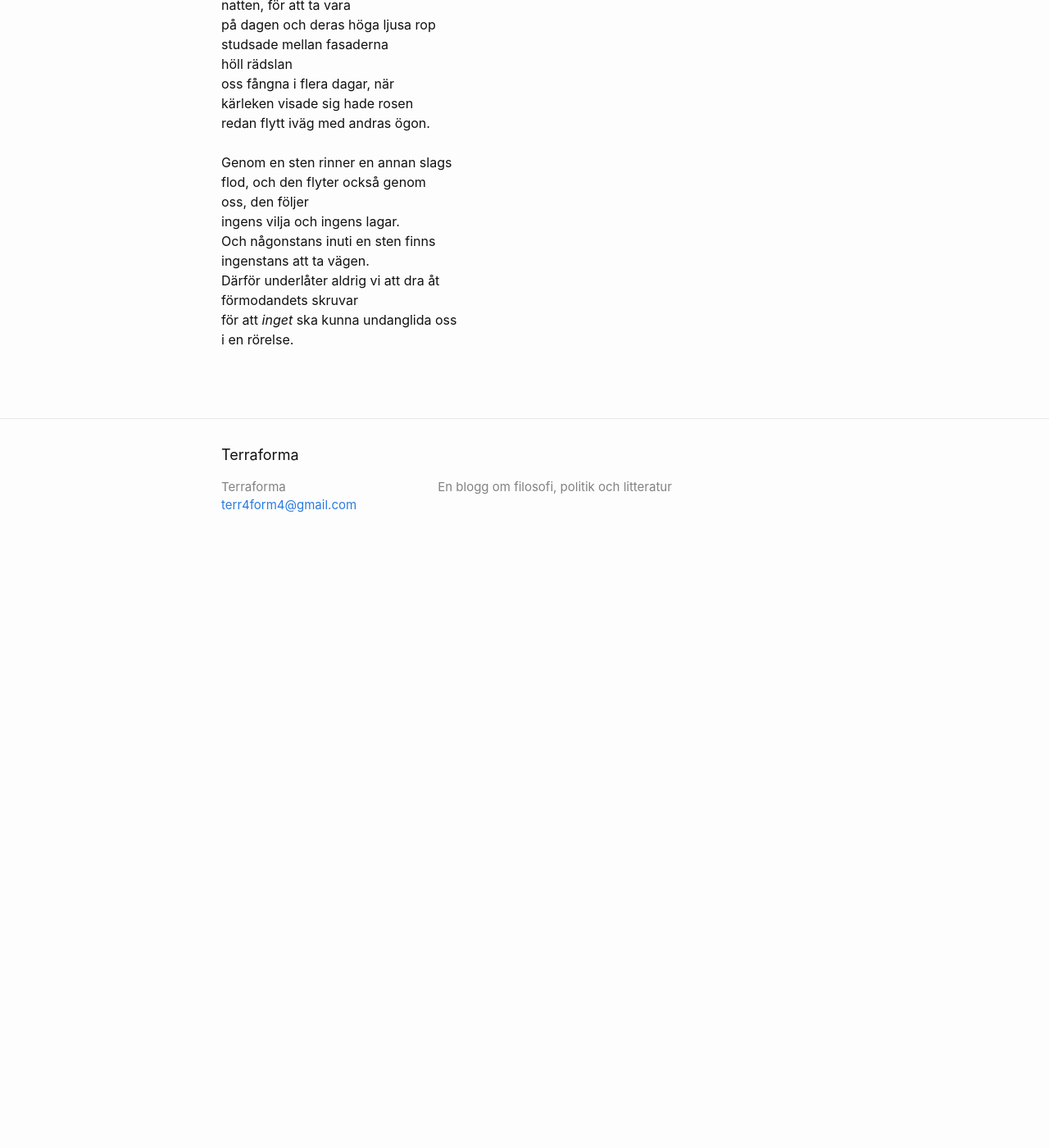
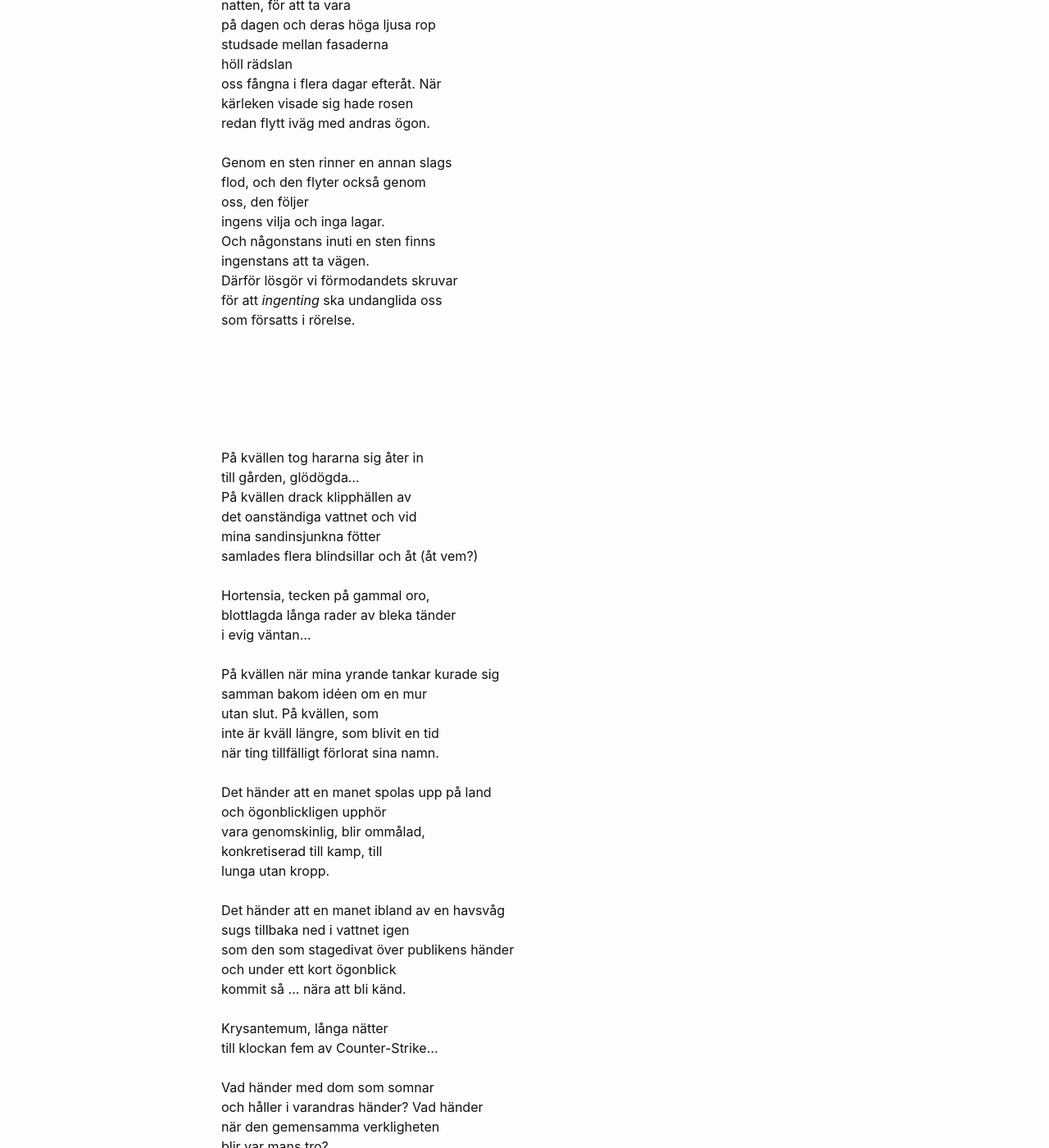
Before and after one commit to terr4form4/terr4form4.github.io, a Jekyll site: the page built from _posts/poesi/2024-01-03-dikter-2023-2024.md, in a window 1280 px wide and 1400 px high, scrolled down 8849 px. Shown: the whole window at 82% size. Built offline with Jekyll 4.4.1, drawn with Linux system fonts in a browser that asks for light colours; comment, search, counter and statistics services are not loaded; before the commit the page ends 9537 px from its top, so only the background shows below that; some of the changed text lies outside the part shown.

Commit message:
krysantemum

```diff
--- a/_posts/poesi/2024-01-03-dikter-2023-2024.md
+++ b/_posts/poesi/2024-01-03-dikter-2023-2024.md
@@ -363,18 +363,59 @@ natten, för att ta vara<br/>
 på dagen och deras höga ljusa rop<br/>
 studsade mellan fasaderna<br/>
 höll rädslan<br/>
-oss fångna i flera dagar, när<br/>
+oss fångna i flera dagar efteråt. När<br/>
 kärleken visade sig hade rosen<br/>
 redan flytt iväg med andras ögon.<br/>
 <br/>
 Genom en sten rinner en annan slags<br/>
 flod, och den flyter också genom<br/>
 oss, den följer<br/>
-ingens vilja och ingens lagar.<br/>
+ingens vilja och inga lagar.<br/>
 Och någonstans inuti en sten finns<br/>
 ingenstans att ta vägen.<br/>
-Därför underlåter aldrig vi att dra åt<br/>
-förmodandets skruvar<br/>
-för att *inget* ska kunna undanglida oss<br/>
-i en rörelse.<br/>
+Därför lösgör vi förmodandets skruvar<br/>
+för att *ingenting* ska undanglida oss<br/>
+som försatts i rörelse.<br/>
 <br/>
+<br/>
+<br/>
+<br/>
+<br/>
+<br/>
+På kvällen tog hararna sig åter in<br/>
+till gården, glödögda...<br/>
+På kvällen drack klipphällen av<br/>
+det oanständiga vattnet och vid<br/>
+mina sandinsjunkna fötter<br/>
+samlades flera blindsillar och åt (åt vem?)<br/>
+<br/>
+Hortensia, tecken på gammal oro,<br/>
+blottlagda långa rader av bleka tänder<br/>
+i evig väntan...<br/>
+<br/>
+På kvällen när mina yrande tankar kurade sig<br/>
+samman bakom idéen om en mur<br/>
+utan slut. På kvällen, som<br/>
+inte är kväll längre, som blivit en tid<br/>
+när ting tillfälligt förlorat sina namn.<br/>
+<br/>
+Det händer att en manet spolas upp på land<br/>
+och ögonblickligen upphör<br/>
+vara genomskinlig, blir ommålad,<br/>
+konkretiserad till kamp, till<br/>
+lunga utan kropp.<br/>
+<br/>
+Det händer att en manet ibland av en havsvåg<br/>
+sugs tillbaka ned i vattnet igen<br/>
+som den som stagedivat över publikens händer<br/>
+och under ett kort ögonblick<br/>
+kommit så ... nära att bli känd.<br/>
+<br/>
+Krysantemum, långa nätter<br/>
+till klockan fem av Counter-Strike...<br/>
+<br/>
+Vad händer med dom som somnar<br/>
+och håller i varandras händer? Vad händer<br/>
+när den gemensamma verkligheten<br/>
+blir var mans tro?<br/>
+<br/>
```
Also changed, not shown: other parts of _posts/poesi/2024-01-03-dikter-2023-2024.md (+4 -4 lines).
